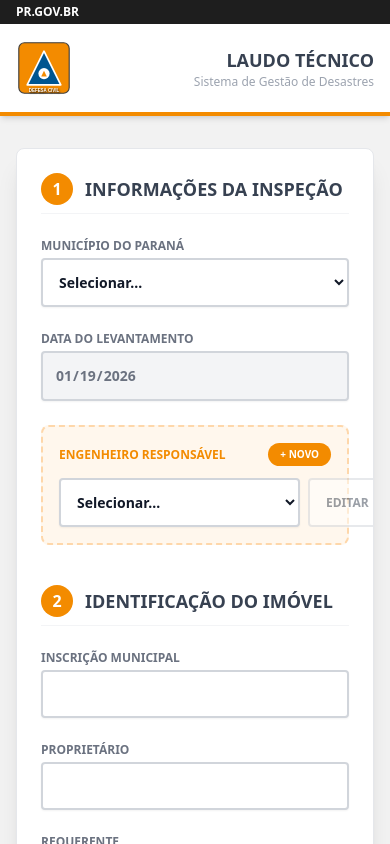
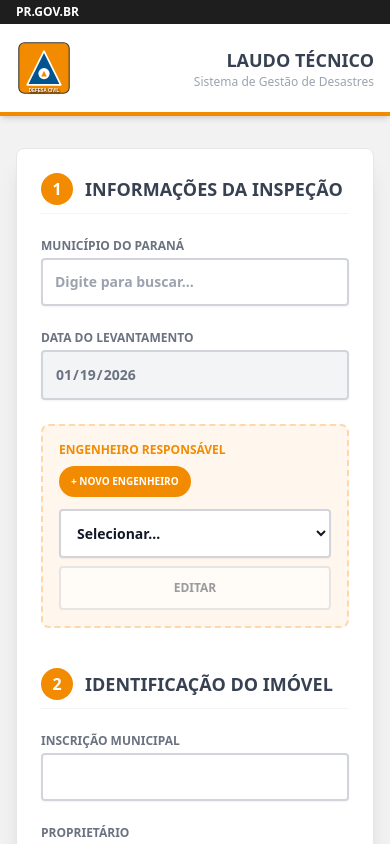
Before and after one commit to danielsentone/laudo-cedec-desastres, a React (Vite) app: page / in a window 390 px wide. Shown: the top 844 px of the page. Built offline with nearby package versions, Linux system fonts and the light colour scheme.

Commit message:
Melhorias!

```diff
--- a/App.tsx
+++ b/App.tsx
@@ -255,13 +255,23 @@ const App: React.FC = () => {
 
   const generatePDF = () => {
     const element = document.getElementById('laudo-pdf-content');
+
+    // Configurações otimizadas para evitar páginas em branco e permitir múltiplas páginas
     const opt = {
-      margin: 5,
-      filename: `laudo-defesacivil-${formData.id}.pdf`,
+      margin: [10, 10, 10, 10], // Margem em mm (Top, Left, Bottom, Right)
+      filename: `laudo-defesacivil-${formData.municipio}-${formData.id}.pdf`,
       image: { type: 'jpeg', quality: 0.98 },
-      html2canvas: { scale: 2, useCORS: true },
-      jsPDF: { unit: 'mm', format: 'a4', orientation: 'portrait' }
+      html2canvas: {
+        scale: 2, // Melhora a qualidade
+        useCORS: true, // Permite carregar imagens externas se houver
+        letterRendering: true,
+        scrollY: 0,
+      },
+      jsPDF: { unit: 'mm', format: 'a4', orientation: 'portrait' },
+      pagebreak: { mode: ['avoid-all', 'css', 'legacy'] } // Evita cortes bruscos
     };
+
+    // Pequeno delay para garantir que o renderizador pegue o elemento visível
     html2pdf().set(opt).from(element).save();
   };
 
@@ -337,14 +347,16 @@ const App: React.FC = () => {
               <div className="grid grid-cols-1 md:grid-cols-2 gap-6">
                 <div className="space-y-1">
                   <label className="block text-xs font-bold text-gray-500 uppercase">Município do Paraná</label>
-                  <select
+                  <input
+                    list="municipios-list"
                     className="w-full rounded border-gray-300 bg-white text-gray-900 shadow-sm focus:ring-[#f38b00] focus:border-[#f38b00] p-3 text-sm font-semibold border-2"
                     value={formData.municipio}
                     onChange={e => setFormData({ ...formData, municipio: e.target.value })}
-                  >
-                    <option value="" disabled>Selecionar...</option>
-                    {MUNICIPIOS_PR.map(m => <option key={m} value={m}>{m}</option>)}
-                  </select>
+                    placeholder="Digite para buscar..."
+                  />
+                  <datalist id="municipios-list">
+                    {MUNICIPIOS_PR.map(m => <option key={m} value={m} />)}
+                  </datalist>
                 </div>
                 <div className="space-y-1">
                   <label className="block text-xs font-bold text-gray-500 uppercase">Data do Levantamento</label>
@@ -358,16 +370,16 @@ const App: React.FC = () => {
               </div>
 
               <div className="bg-orange-50 p-4 rounded-lg border-2 border-dashed border-orange-200">
-                <div className="flex items-center justify-between mb-3">
+                <div className="flex flex-col sm:flex-row sm:items-end justify-between mb-3 gap-2">
                   <label className="block text-xs font-bold text-[#f38b00] uppercase">Engenheiro Responsável</label>
                   <button
                     onClick={() => { setEditingEng(null); setIsEngModalOpen(true); }}
-                    className="text-[10px] bg-[#f38b00] text-white px-3 py-1 rounded-full hover:bg-orange-600 transition uppercase font-bold"
+                    className="text-[10px] bg-[#f38b00] text-white px-3 py-2 rounded-full hover:bg-orange-600 transition uppercase font-bold self-start sm:self-auto"
                   >
-                    + Novo
+                    + Novo Engenheiro
                   </button>
                 </div>
-                <div className="flex gap-2">
+                <div className="flex flex-col sm:flex-row gap-2">
                   <select
                     className="flex-1 rounded border-gray-300 bg-white text-gray-900 shadow-sm p-3 text-sm font-bold border-2 focus:border-[#f38b00] focus:ring-[#f38b00]"
                     value={formData.engenheiroId}
@@ -383,7 +395,7 @@ const App: React.FC = () => {
                   <button
                     onClick={() => { if(currentEngenheiro) { setEditingEng(currentEngenheiro); setIsEngModalOpen(true); } }}
                     disabled={!currentEngenheiro}
-                    className="px-4 py-2 bg-white text-gray-700 rounded text-xs font-bold hover:bg-gray-50 border-2 border-gray-300 disabled:opacity-50"
+                    className="px-4 py-3 sm:py-2 bg-white text-gray-700 rounded text-xs font-bold hover:bg-gray-50 border-2 border-gray-300 disabled:opacity-50"
                   >
                     EDITAR
                   </button>
--- a/components/LaudoPreview.tsx
+++ b/components/LaudoPreview.tsx
@@ -13,13 +13,9 @@ interface Props {
 const LaudoPreview: React.FC<Props> = ({ data, engenheiro }) => {
   // URL para mapa estático (simulado para este ambiente, idealmente seria uma API Key real)
   const mapUrl = `https://maps.googleapis.com/maps/api/staticmap?center=${data.latitude},${data.longitude}&zoom=18&size=600x300&maptype=hybrid&markers=color:red%7Clabel:A%7C${data.latitude},${data.longitude}&key=YOUR_API_KEY_HERE_IF_NEEDED`;
-  // Nota: Sem API Key do Google, isso pode falhar em produção real, mas a lógica está correta.
-  // Para visualização local sem chave, podemos usar um placeholder ou o container do Leaflet se fosse renderização direta,
-  // mas para PDF estático, uma imagem é necessária. Vou usar um placeholder visual se a imagem falhar ou para demonstração.
 
   return (
-    <div id="laudo-pdf-content" className="bg-white p-12 font-sans text-xs text-gray-900 w-full max-w-[21cm] min-h-[29.7cm] relative">
-      {/* Background Pattern Simples para simular papel timbrado se necessário, ou branco limpo */}
+    <div id="laudo-pdf-content" className="bg-white p-12 font-sans text-xs text-gray-900 w-full max-w-[21cm] h-auto relative">
 
       {/* HEADER */}
       <div className="flex justify-between items-start mb-8 border-b-2 border-gray-800 pb-6">
@@ -77,12 +73,11 @@ const LaudoPreview: React.FC<Props> = ({ data, engenheiro }) => {
       </div>
 
       {/* MAPA */}
-      <div className="mb-8 border-2 border-gray-300 p-1 flex justify-center items-center bg-gray-100 min-h-[200px]">
-         {/* Simulando a imagem do mapa. Em produção real, use a imagem gerada ou capture o canvas */}
+      <div className="mb-8 border-2 border-gray-300 p-1 flex justify-center items-center bg-gray-100 min-h-[200px] page-break-inside-avoid">
+         {/* Simulando a imagem do mapa. */}
          <div className="text-center text-gray-400">
             <p className="font-bold mb-2">LOCALIZAÇÃO GEORREFERENCIADA</p>
             <div className="w-full h-64 bg-gray-200 flex items-center justify-center relative overflow-hidden">
-                {/* Fallback visual para o PDF */}
                 <div className="absolute inset-0 flex items-center justify-center opacity-20 text-6xl">🗺️</div>
                 <div className="z-10 bg-white p-2 rounded shadow text-xs">
                     Lat: {data.latitude}<br/>Lon: {data.longitude}
@@ -92,12 +87,12 @@ const LaudoPreview: React.FC<Props> = ({ data, engenheiro }) => {
       </div>
 
       {/* DANOS */}
-      <div className="mb-8 page-break-inside-avoid">
+      <div className="mb-8">
         <h2 className="font-bold uppercase text-sm mb-4 border-b border-gray-300 pb-1">Levantamento de Danos</h2>
         <div className="space-y-6">
             {data.levantamentoDanos.length === 0 && <p className="italic text-gray-500">Nenhum dano registrado.</p>}
             {data.levantamentoDanos.map((dano, idx) => (
-                <div key={idx} className="mb-4">
+                <div key={idx} className="mb-4 page-break-inside-avoid">
                     <p className="mb-2 text-justify">
                         <span className="font-bold uppercase text-red-700 mr-2">[{dano.tipo}]:</span>
                         {dano.descricao}
@@ -133,7 +128,7 @@ const LaudoPreview: React.FC<Props> = ({ data, engenheiro }) => {
       </div>
 
       {/* RODAPÉ */}
-      <div className="absolute bottom-8 left-12 right-12 text-center text-[10px] text-gray-500 border-t border-gray-200 pt-2">
+      <div className="mt-16 text-center text-[10px] text-gray-500 border-t border-gray-200 pt-4 page-break-inside-avoid">
         <p>Palácio das Araucárias - 1º andar - Setor C | Centro Cívico | Curitiba/PR | CEP 80.530-140</p>
         <p>E-mail: defesacivil@defesacivil.pr.gov.br | Fone: (41) 3281-2500</p>
         <p className="mt-1 font-bold italic">"Defesa Civil somos todos nós"</p>
```
